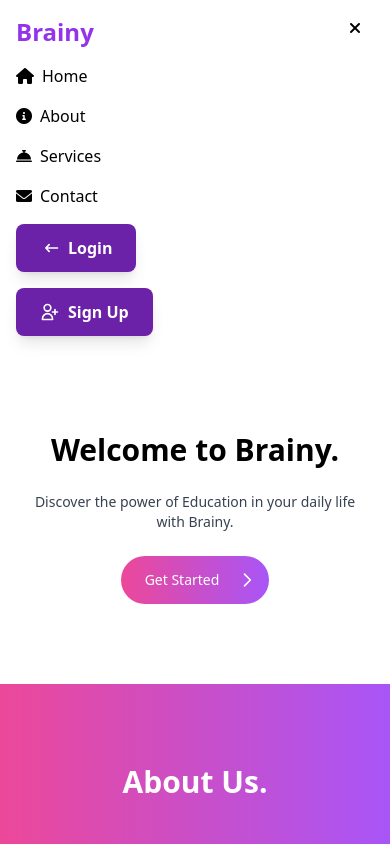
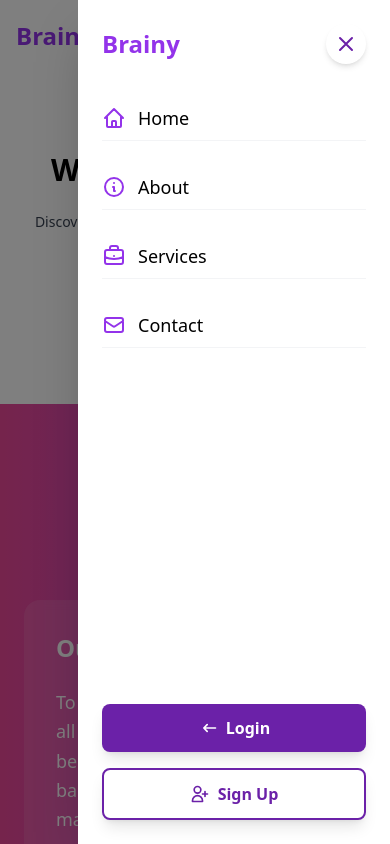
Before and after one commit to devdele/Brainy-1.0, a React (Vite) app: page / in a window 390 px wide. Both pictures are taken after a click on the element 362 px from the left and 32 px from the top of the page. Shown: the top 844 px of the page. Built offline with nearby package versions, Linux system fonts and the light colour scheme.

Commit message:
Final changes for april

```diff
--- a/src/Components/Dashboard/Settings/index.jsx
+++ b/src/Components/Dashboard/Settings/index.jsx
@@ -1,3 +1,5 @@
+// To be completed soon but not now
+
 import React from 'react'
 
 const index = () => {
--- a/src/Components/Dashboard/Students/index.jsx
+++ b/src/Components/Dashboard/Students/index.jsx
@@ -619,7 +619,7 @@ const StudentsPage = () => {
             </table>
           </div>
 
-          {/* Pagination */}
+
           <div className="bg-gray-50 px-4 py-3 flex items-center justify-between border-t border-gray-200 sm:px-6 mt-auto">
             <div className="flex-1 flex justify-between sm:hidden">
               <button
--- a/src/Components/Landing/Header.jsx
+++ b/src/Components/Landing/Header.jsx
@@ -1,11 +1,8 @@
 import React, { useState } from 'react';
-import { motion } from 'framer-motion';
+import { motion, AnimatePresence } from 'framer-motion';
 import { Link } from 'react-router-dom';
 
-
-
 const Header = () => {
-
   const buttonVariants = {
     hover: {
       scale: 1.05,
@@ -33,6 +30,46 @@ const Header = () => {
     }
   };
 
+  // Sidebar animation variants
+  const sidebarVariants = {
+    closed: {
+      x: '100%',
+      opacity: 0,
+      transition: {
+        type: "spring",
+        stiffness: 300,
+        damping: 30
+      }
+    },
+    open: {
+      x: 0,
+      opacity: 1,
+      transition: {
+        type: "spring",
+        stiffness: 300,
+        damping: 30,
+        staggerChildren: 0.1,
+        delayChildren: 0.2
+      }
+    }
+  };
+
+  const navItemVariants = {
+    closed: {
+      opacity: 0,
+      y: 20
+    },
+    open: {
+      opacity: 1,
+      y: 0,
+      transition: {
+        type: "spring",
+        stiffness: 100,
+        damping: 20
+      }
+    }
+  };
+
   const [isOpen, setIsOpen] = useState(false);
 
   const toggleMenu = () => {
@@ -40,7 +77,7 @@ const Header = () => {
   };
 
   return (
-    <header className=" text-black p-4">
+    <header className="text-black p-4 relative">
       <nav className="flex justify-between items-center">
         <div className="text-2xl font-bold text-purple-600">Brainy</div>
         <div className="hidden md:flex space-x-4 gap-[4rem]">
@@ -64,7 +101,6 @@ const Header = () => {
           </a>
         </div>
         <div className="hidden md:flex space-x-2">
-
           <Link to="/login">
             <motion.button
               className="bg-purple-800 text-white py-3 px-6 rounded-lg flex items-center justify-center gap-2 shadow-lg hover:shadow-xl transition-shadow"
@@ -118,94 +154,135 @@ const Header = () => {
             </motion.button>
           </Link>
         </div>
-        <div
-          className="md:hidden flex flex-col space-y-1 cursor-pointer"
+
+        {/* Mobile menu button */}
+        <motion.div
+          className="md:hidden z-50 w-10 h-10 rounded-full bg-transparent flex items-center justify-center cursor-pointer "
+          onClick={toggleMenu}
+          whileHover={{ scale: 1.1 }}
+          whileTap={{ scale: 0.9 }}
+        >
+          <svg className={`w-6 h-6 text-purple-800 ${isOpen ? "hidden" : "block"}`} fill="none" stroke="currentColor" viewBox="0 0 24 24">
+            <path strokeLinecap="round" strokeLinejoin="round" strokeWidth={2} d="M4 6h16M4 12h16M4 18h16" />
+          </svg>
+        </motion.div>
+      </nav>
+
+      <AnimatePresence>
+        {isOpen && (
+          <motion.div
+            className="fixed top-0 right-0 h-full bg-white shadow-2xl w-4/5 z-40 p-6 flex flex-col md:hidden"
+            variants={sidebarVariants}
+            initial="closed"
+            animate="open"
+            exit="closed"
+          >
+            <div className="flex justify-between items-center mb-8">
+              <div className="text-2xl font-bold text-purple-600">Brainy</div>
+              <motion.div
+                className="w-10 h-10 rounded-full  flex items-center justify-center cursor-pointer shadow-md"
+                onClick={toggleMenu}
+                whileHover={{ scale: 1.1 }}
+                whileTap={{ scale: 0.9 }}
+              >
+                <svg className="w-6 h-6 text-purple-800" fill="none" stroke="currentColor" viewBox="0 0 24 24">
+                  <path strokeLinecap="round" strokeLinejoin="round" strokeWidth={2} d="M6 18L18 6M6 6l12 12" />
+                </svg>
+              </motion.div>
+            </div>
+
+            <div className="flex flex-col space-y-6 mb-8">
+              <motion.a
+                href="#home"
+                className="hover:text-purple-800 flex items-center text-lg py-2 border-b border-gray-100"
+                variants={navItemVariants}
                 onClick={toggleMenu}
               >
-          {isOpen ? (
-            <i className="fas fa-times w-6 h-6 text-black"></i>
-          ) : (
-            <>
-              <span className="block w-6 h-0.5 bg-black"></span>
-              <span className="block w-6 h-0.5 bg-black"></span>
-              <span className="block w-6 h-0.5 bg-black"></span>
-            </>
-          )}
+                <svg className="w-6 h-6 mr-3 text-purple-600" fill="none" stroke="currentColor" viewBox="0 0 24 24">
+                  <path strokeLinecap="round" strokeLinejoin="round" strokeWidth={2} d="M3 12l2-2m0 0l7-7 7 7M5 10v10a1 1 0 001 1h3m10-11l2 2m-2-2v10a1 1 0 01-1 1h-3m-6 0a1 1 0 001-1v-4a1 1 0 011-1h2a1 1 0 011 1v4a1 1 0 001 1m-6 0h6" />
+                </svg>
+                Home
+              </motion.a>
+
+              <motion.a
+                href="#about"
+                className="hover:text-purple-800 flex items-center text-lg py-2 border-b border-gray-100"
+                variants={navItemVariants}
+                onClick={toggleMenu}
+              >
+                <svg className="w-6 h-6 mr-3 text-purple-600" fill="none" stroke="currentColor" viewBox="0 0 24 24">
+                  <path strokeLinecap="round" strokeLinejoin="round" strokeWidth={2} d="M13 16h-1v-4h-1m1-4h.01M21 12a9 9 0 11-18 0 9 9 0 0118 0z" />
+                </svg>
+                About
+              </motion.a>
+
+              <motion.a
+                href="#services"
+                className="hover:text-purple-800 flex items-center text-lg py-2 border-b border-gray-100"
+                variants={navItemVariants}
+                onClick={toggleMenu}
+              >
+                <svg className="w-6 h-6 mr-3 text-purple-600" fill="none" stroke="currentColor" viewBox="0 0 24 24">
+                  <path strokeLinecap="round" strokeLinejoin="round" strokeWidth={2} d="M21 13.255A23.931 23.931 0 0112 15c-3.183 0-6.22-.62-9-1.745M16 6V4a2 2 0 00-2-2h-4a2 2 0 00-2 2v2m4 6h.01M5 20h14a2 2 0 002-2V8a2 2 0 00-2-2H5a2 2 0 00-2 2v10a2 2 0 002 2z" />
+                </svg>
+                Services
+              </motion.a>
+
+              <motion.a
+                href="#contact"
+                className="hover:text-purple-800 flex items-center text-lg py-2 border-b border-gray-100"
+                variants={navItemVariants}
+                onClick={toggleMenu}
+              >
+                <svg className="w-6 h-6 mr-3 text-purple-600" fill="none" stroke="currentColor" viewBox="0 0 24 24">
+                  <path strokeLinecap="round" strokeLinejoin="round" strokeWidth={2} d="M3 8l7.89 5.26a2 2 0 002.22 0L21 8M5 19h14a2 2 0 002-2V7a2 2 0 00-2-2H5a2 2 0 00-2 2v10a2 2 0 002 2z" />
+                </svg>
+                Contact
+              </motion.a>
             </div>
-      </nav>
-      {isOpen && (
-        <div className="md:hidden flex flex-col space-y-4 mt-4">
-          <a href="#home" className="hover:text-purple-800 flex items-center">
-            <i className="fas fa-home mr-2"></i> Home
-          </a>
-          <a href="#about" className="hover:text-purple-800 flex items-center">
-            <i className="fas fa-info-circle mr-2"></i> About
-          </a>
-          <a
-            href="#services"
-            className="hover:text-purple-800 flex items-center"
-          >
-            <i className="fas fa-concierge-bell mr-2"></i> Services
-          </a>
-          <a
-            href="#contact"
-            className="hover:text-purple-800 flex items-center"
-          >
-            <i className="fas fa-envelope mr-2"></i> Contact
-          </a>
-          <Link to="/login">
+
+            <div className="mt-auto flex flex-col gap-4">
+              <Link to="/login" onClick={toggleMenu}>
                 <motion.button
-        className="bg-purple-800 text-white py-3 px-6 rounded-lg flex items-center justify-center gap-2 shadow-lg hover:shadow-xl transition-shadow"
+                  className="bg-purple-800 text-white py-3 px-6 rounded-lg flex items-center justify-center gap-2 shadow-lg hover:shadow-xl transition-shadow w-full"
                   variants={buttonVariants}
-        initial="initial"
                   whileHover="hover"
                   whileTap="tap"
                 >
-        <motion.span variants={iconVariants}>
-          <svg
-            className="w-5 h-5"
-            fill="none"
-            stroke="currentColor"
-            viewBox="0 0 24 24"
-          >
-            <path
-              strokeLinecap="round"
-              strokeLinejoin="round"
-              strokeWidth={2}
-              d="M11 16l-4-4m0 0l4-4m-4 4h14"
-            />
+                  <svg className="w-5 h-5" fill="none" stroke="currentColor" viewBox="0 0 24 24">
+                    <path strokeLinecap="round" strokeLinejoin="round" strokeWidth={2} d="M11 16l-4-4m0 0l4-4m-4 4h14" />
                   </svg>
-        </motion.span>
                   <span className="font-semibold">Login</span>
                 </motion.button>
               </Link>
-        <Link to="/signup">
+
+              <Link to="/signup" onClick={toggleMenu}>
                 <motion.button
-        className="bg-purple-800 text-white py-3 px-6 rounded-lg flex items-center justify-center gap-2 shadow-lg hover:shadow-xl transition-shadow"
+                  className="bg-white text-purple-800 border-2 border-purple-800 py-3 px-6 rounded-lg flex items-center justify-center gap-2 shadow-lg hover:shadow-xl transition-shadow w-full"
                   variants={buttonVariants}
-        initial="initial"
                   whileHover="hover"
                   whileTap="tap"
                 >
-        <motion.span variants={iconVariants}>
-          <svg
-            className="w-5 h-5"
-            fill="none"
-            stroke="currentColor"
-            viewBox="0 0 24 24"
-          >
-            <path
-              strokeLinecap="round"
-              strokeLinejoin="round"
-              strokeWidth={2}
-              d="M18 9v3m0 0v3m0-3h3m-3 0h-3m-2-5a4 4 0 11-8 0 4 4 0 018 0zM3 20a6 6 0 0112 0v1H3v-1z"
-            />
+                  <svg className="w-5 h-5" fill="none" stroke="currentColor" viewBox="0 0 24 24">
+                    <path strokeLinecap="round" strokeLinejoin="round" strokeWidth={2} d="M18 9v3m0 0v3m0-3h3m-3 0h-3m-2-5a4 4 0 11-8 0 4 4 0 018 0zM3 20a6 6 0 0112 0v1H3v-1z" />
                   </svg>
-        </motion.span>
                   <span className="font-semibold">Sign Up</span>
                 </motion.button>
               </Link>
             </div>
+          </motion.div>
+        )}
+      </AnimatePresence>
+
+      {/* Overlay for when sidebar is open */}
+      {isOpen && (
+        <motion.div
+          className="fixed inset-0 bg-black bg-opacity-50 z-30 md:hidden"
+          initial={{ opacity: 0 }}
+          animate={{ opacity: 1 }}
+          exit={{ opacity: 0 }}
+          onClick={toggleMenu}
+        />
       )}
     </header>
   );
--- a/src/main.jsx
+++ b/src/main.jsx
@@ -8,7 +8,6 @@ import Dashboard from './Pages/Dashboard/Dash';
 import Students from './Components/Dashboard/Students/index.jsx';
 import Teachers from './Components/Dashboard/Teachers/index.jsx';
 import Exam from './Components/Dashboard/Exam/index.jsx';
-import Settings from './Components/Dashboard/Settings/index.jsx';
 import './index.css';
 
 const root = document.getElementById('root');
@@ -23,7 +22,7 @@ ReactDOM.createRoot(root).render(
       <Route path="/students" element={<Students />} />
       <Route path="/teachers" element={<Teachers />} />
       <Route path="/exam" element={<Exam />} />
-      <Route path="/settings" element={<Settings />} />
+
     </Routes>
   </BrowserRouter>
 );
```
Also changed, not shown: src/Components/Dashboard/Sidebar.jsx (+13 -9 lines). Lines whose indentation alone changed are shown as unchanged.
